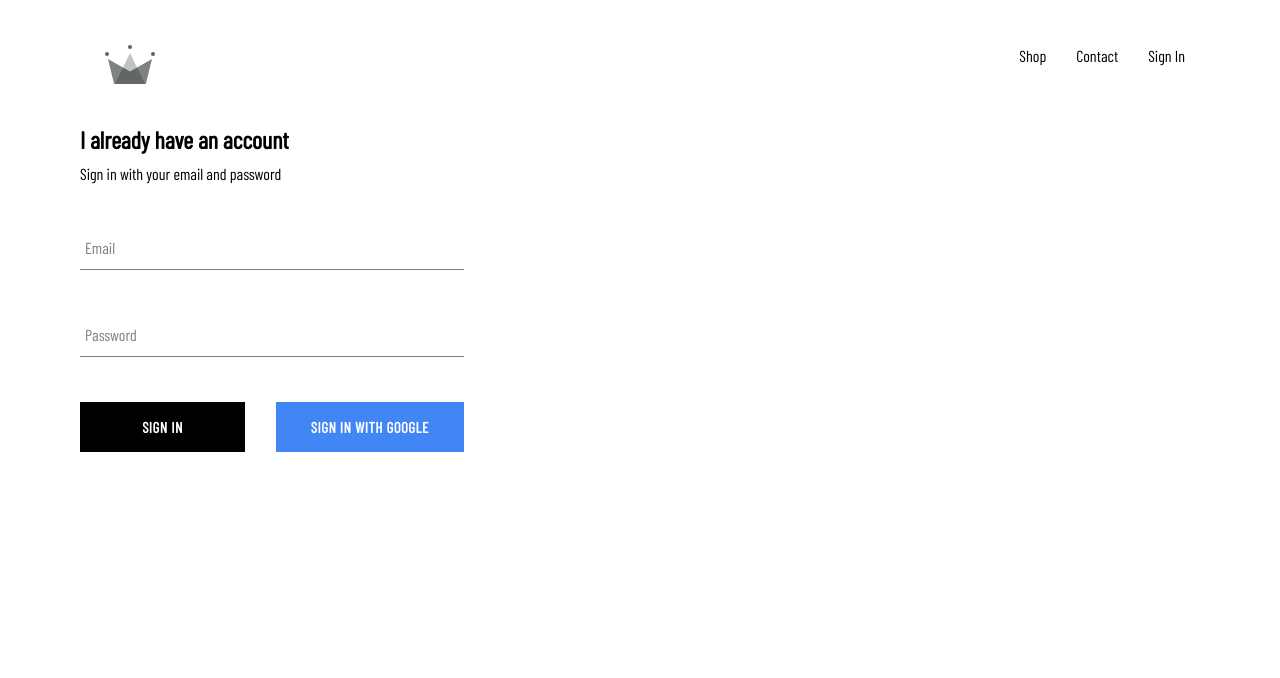
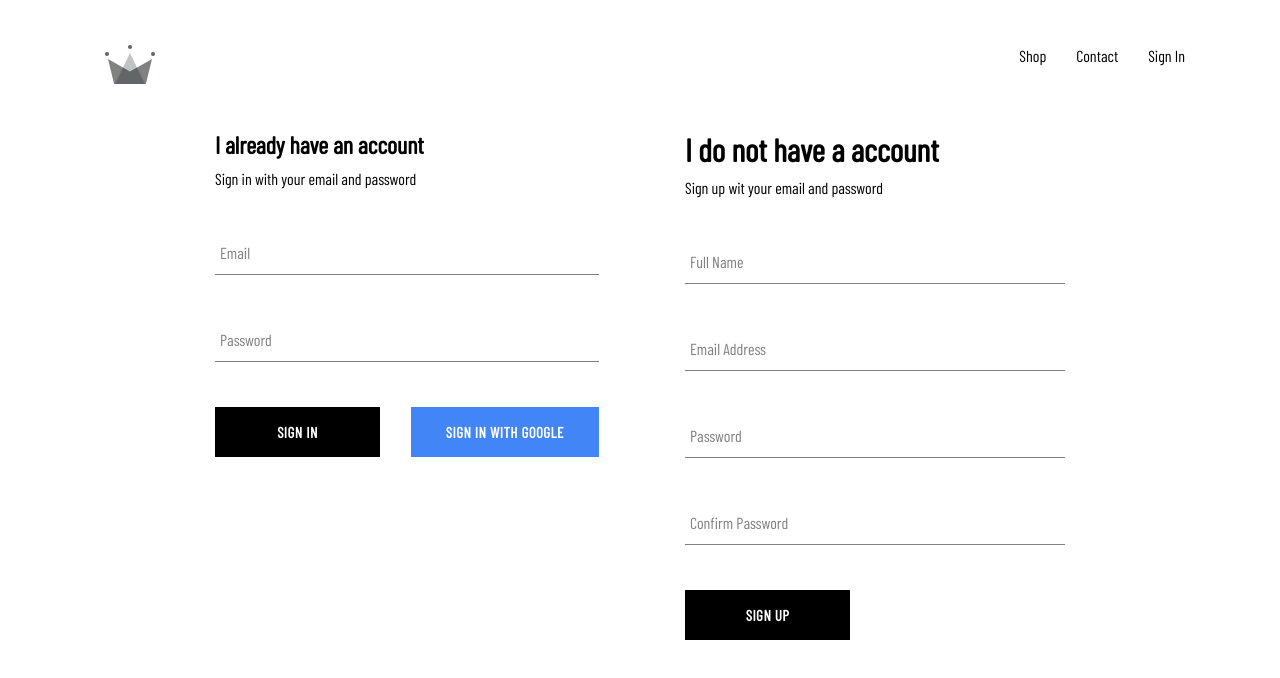
Before and after one commit to forhadhossenbabu/crown-clothing, a React (Create React App) app: page /signin in a window 1280 px wide. Shown: the top 678 px of the page. Built offline with nearby package versions, Linux system fonts and the light colour scheme; no server answers.

Commit message:
implemented firebase utils, include ability to store authenticated user into our firestore database

```diff
--- a/src/App.js
+++ b/src/App.js
@@ -7,7 +7,7 @@ import Homepage from "./pages/homepage/homepage.component";
 import ShopPage from "./pages/shop/shop.component";
 import SignInAndSignUpPage from "./pages/sign-in-and-sign-up/sign-in-and-sign-up.component";
 
-import { auth } from "./firebase/firebase.utils";
+import { auth, createUserProfileDocument } from "./firebase/firebase.utils";
 
 class App extends React.Component {
   constructor() {
@@ -20,9 +20,21 @@ class App extends React.Component {
   unSubscribeFromAuth = null;
 
   componentDidMount() {
-    this.unSubscribeFromAuth = auth.onAuthStateChanged(user => {
-      this.setState({ currentUser: user });
-      console.log(user);
+    this.unSubscribeFromAuth = auth.onAuthStateChanged(async userAuth => {
+      if (userAuth) {
+        const useRef = await createUserProfileDocument(userAuth);
+
+        useRef.onSnapshot(async snapShot => {
+          this.setState({
+            currentUser: {
+              id: snapShot.id,
+              ...snapShot.data()
+            }
+          });
+          console.log(this.state);
+        });
+      }
+      this.setState({ currentUser: userAuth });
     });
   }
 
--- /dev/null
+++ b/src/components/sign-up/sign-up.component.jsx
@@ -0,0 +1,97 @@
+import React from "react";
+import FormInput from "../form-input/form-input.component";
+import CustomButton from "../custom-button/custom-button.component";
+import { auth, createUserProfileDocument } from "../../firebase/firebase.utils";
+import "./sign-up.styles.scss";
+
+class SignUp extends React.Component {
+  constructor() {
+    super();
+
+    this.state = {
+      displayName: "",
+      email: "",
+      password: "",
+      confirmPassword: ""
+    };
+  }
+
+  handleChange = event => {
+    const { value, name } = event.target;
+    this.setState({ [name]: value });
+  };
+
+  handleSubmit = async event => {
+    event.preventDefault();
+
+    const { displayName, email, password, confirmPassword } = this.state;
+
+    if (password !== confirmPassword) {
+      alert("Password Not Match");
+    }
+
+    try {
+      const { user } = await auth.createUserWithEmailAndPassword(
+        email,
+        password
+      );
+      await createUserProfileDocument(user, { displayName }).then(() => {
+        this.setState({
+          displayName: "",
+          email: "",
+          password: "",
+          confirmPassword: ""
+        });
+      });
+    } catch (error) {
+      console.error(error);
+    }
+  };
+
+  render() {
+    const { displayName, email, password, confirmPassword } = this.state;
+    return (
+      <div className="sign-up">
+        <h1 className="title">I do not have a account</h1>
+        <span>Sign up wit your email and password</span>
+        <form className="sign-up-form" onSubmit={this.handleSubmit}>
+          <FormInput
+            type="text"
+            name="displayName"
+            value={displayName}
+            label="Full Name"
+            required
+            onChange={this.handleChange}
+          />
+          <FormInput
+            type="email"
+            name="email"
+            value={email}
+            label="Email Address"
+            required
+            onChange={this.handleChange}
+          />
+          <FormInput
+            type="password"
+            name="password"
+            value={password}
+            label="Password"
+            required
+            onChange={this.handleChange}
+          />
+          <FormInput
+            type="password"
+            name="confirmPassword"
+            value={confirmPassword}
+            label="Confirm Password"
+            required
+            onChange={this.handleChange}
+          />
+          <CustomButton type="submit">Sign Up</CustomButton>
+        </form>
+      </div>
+    );
+  }
+}
+
+export default SignUp;
--- /dev/null
+++ b/src/components/sign-up/sign-up.styles.scss
@@ -0,0 +1,8 @@
+.sign-up {
+  display: flex;
+  flex-direction: column;
+  width: 380px;
+  .title {
+    margin: 10px 0;
+  }
+}
--- a/src/firebase/firebase.utils.js
+++ b/src/firebase/firebase.utils.js
@@ -13,6 +13,28 @@ const config = {
   measurementId: "G-LBKEWSPJ8P"
 };
 
+export const createUserProfileDocument = async (userAuth, additionalData) => {
+  console.log(userAuth);
+  if (!userAuth) return;
+
+  const userRef = firestore.doc(`user/${userAuth.uid}`);
+
+  const snapShot = await userRef.get();
+
+  if (!snapShot.exists) {
+    const { displayName, email } = userAuth;
+    const createdAt = new Date();
+
+    try {
+      await userRef.set({ displayName, email, createdAt, ...additionalData });
+    } catch (error) {
+      console.log("Error on Creating User", error);
+    }
+  }
+
+  return userRef;
+};
+
 firebase.initializeApp(config);
 
 export const auth = firebase.auth();
--- a/src/pages/sign-in-and-sign-up/sign-in-and-sign-up.component.jsx
+++ b/src/pages/sign-in-and-sign-up/sign-in-and-sign-up.component.jsx
@@ -2,10 +2,12 @@ import React from "react";
 
 import "./sign-in-and-sign-up.styles.scss";
 import SignIn from "../../components/sign-in/sign-in.component";
+import SignUp from "../../components/sign-up/sign-up.component";
 
 const SignInAndSignUpPage = () => (
   <div className="sign-in-and-sign-up">
     <SignIn />
+    <SignUp />
   </div>
 );
 
--- a/src/pages/sign-in-and-sign-up/sign-in-and-sign-up.styles.scss
+++ b/src/pages/sign-in-and-sign-up/sign-in-and-sign-up.styles.scss
@@ -0,0 +1,6 @@
+.sign-in-and-sign-up {
+  width: 850px;
+  display: flex;
+  justify-content: space-between;
+  margin: 30px auto;
+}
```
